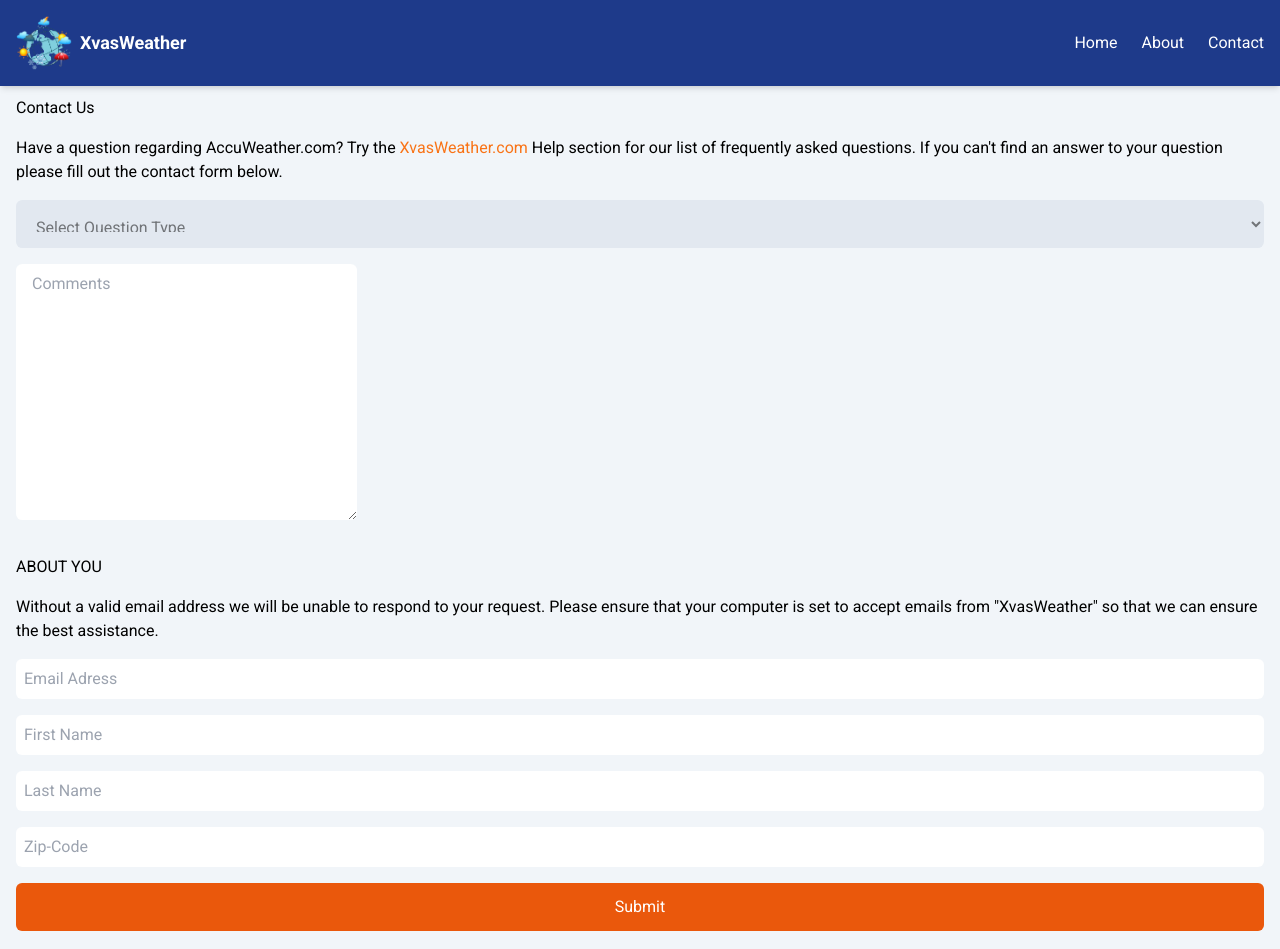
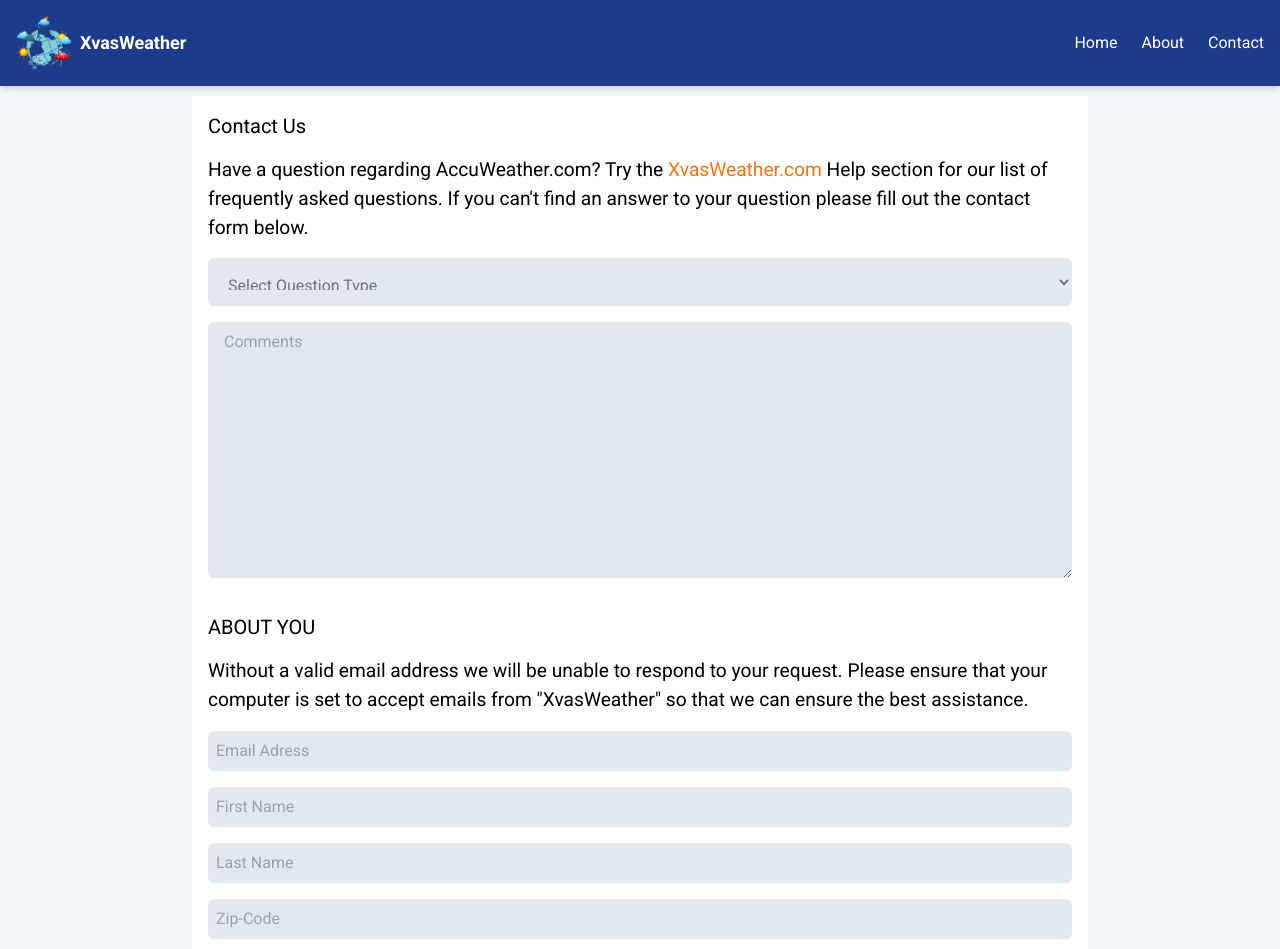
Before and after one commit to Sarmiz1/Weather-App-React, a React (Vite) app: page /contact in a window 1280 px wide. Shown: the top 949 px of the page. Built offline with nearby package versions, Linux system fonts and the light colour scheme.

Commit message:
fixed some errors in the Contact Page

```diff
--- a/src/pages/Contact/Contact.jsx
+++ b/src/pages/Contact/Contact.jsx
@@ -1,16 +1,19 @@
 function Contact () {
 
   return (
-    <div className="p-4 bg-slate-100 text-black min-h-screen">
-      <h1 className="text-x font-normal mb-4">
+    <div className="lg:px-[15%] pt-4 md:p-8 lg:py-4 bg-slate-100 dark:bg-slate-200
+      text-black dark:text-black/90 min-h-screen">
+      <div className="bg-white dark:bg-white/90 p-4">
+        <h1 className="text-x font-normal mb-4 md:text-xl">
           Contact Us
         </h1>
-      <p className="mb-4">
-        Have a question regarding AccuWeather.com? Try the <span className="text-orange-500">XvasWeather.com</span> Help section for our list of frequently asked questions. If you can't find an answer to your question please fill out the contact form below.
+        <p className="md:text-[1.2rem]">
+          Have a question regarding AccuWeather.com? Try the <span className="text-orange-500 dark:text-orange-700 ">XvasWeather.com</span> Help section for our list of frequently asked questions. If you can't find an answer to your question please fill out the contact form below.
         </p>
 
         <select name="question type"
-          className="h-12 w-full rounded-[.4rem] p-4 bg-slate-200 text-black/50">
+            className="h-12 w-full rounded-[.4rem] p-4 bg-slate-200
+                dark:bg-slate-300 text-black/50 mt-4">
           <option value =''
                 className='bg-slate-400 rounded-[.4rem]'>
                   Select Question Type
@@ -85,31 +88,33 @@ function Contact () {
           rows={10}
           minLength={20}
           maxLength={100}
-        className="rounded-[.4rem] mt-4 py-2 px-4" />
+          className="rounded-[.4rem] mt-4 py-2 px-4 bg-slate-200 dark:bg-slate-300 w-full "/>
 
-      <h2 className="text-x font-normal mt-7 mb-4">ABOUT YOU</h2>
-      <p>Without a valid email address we will be unable to respond to your request. Please ensure that your computer is set to accept emails from "XvasWeather" so that we can ensure the best assistance. </p>
+        <h2 className="text-x font-normal mt-7 mb-4 md:text-xl">ABOUT YOU</h2>
+        <p className="md:text-[1.2rem]">Without a valid email address we will be unable to respond to your request. Please ensure that your computer is set to accept emails from "XvasWeather" so that we can ensure the best assistance. </p>
 
         <div className="flex flex-col gap-4 my-4">
           <input
             type="email"
             placeholder="Email Adress"
-          className="p-2 rounded-md"/>
+            className="p-2 rounded-md  bg-slate-200 dark:bg-slate-300 "/>
           <input
             type="text"
             placeholder="First Name"
-          className="p-2 rounded-md"/>
+            className="p-2 rounded-md bg-slate-200 dark:bg-slate-300"/>
           <input
             type="text"
             placeholder="Last Name"
-          className="p-2 rounded-md"/>
+            className="p-2 rounded-md  bg-slate-200 dark:bg-slate-300"/>
           <input type="text"
             placeholder="Zip-Code"
-          className="p-2 rounded-md"/>
-        <button className="block bg-orange-600  p-3 rounded-md text-white">Submit</button>
+            className="p-2 rounded-md  bg-slate-200 dark:bg-slate-300"/>
+          <button className="block bg-orange-600  p-3
+            rounded-md text-white dark:bg-orange-700 md:text-[1.2rem]">Submit</button>
         </div>
 
-      <p>All information collected on this page will be used for internal use only. AccuWeather.com will not sell, distribute, or otherwise share your email address with outside organizations.</p>
+        <p className="md:text-[1.2rem]">All information collected on this page will be used for internal use only. XvasWeather.com will not sell, distribute, or otherwise share your email address with outside organizations.</p>
+      </div>
     </div>
   )
 }
```
Lines whose indentation alone changed are shown as unchanged.
